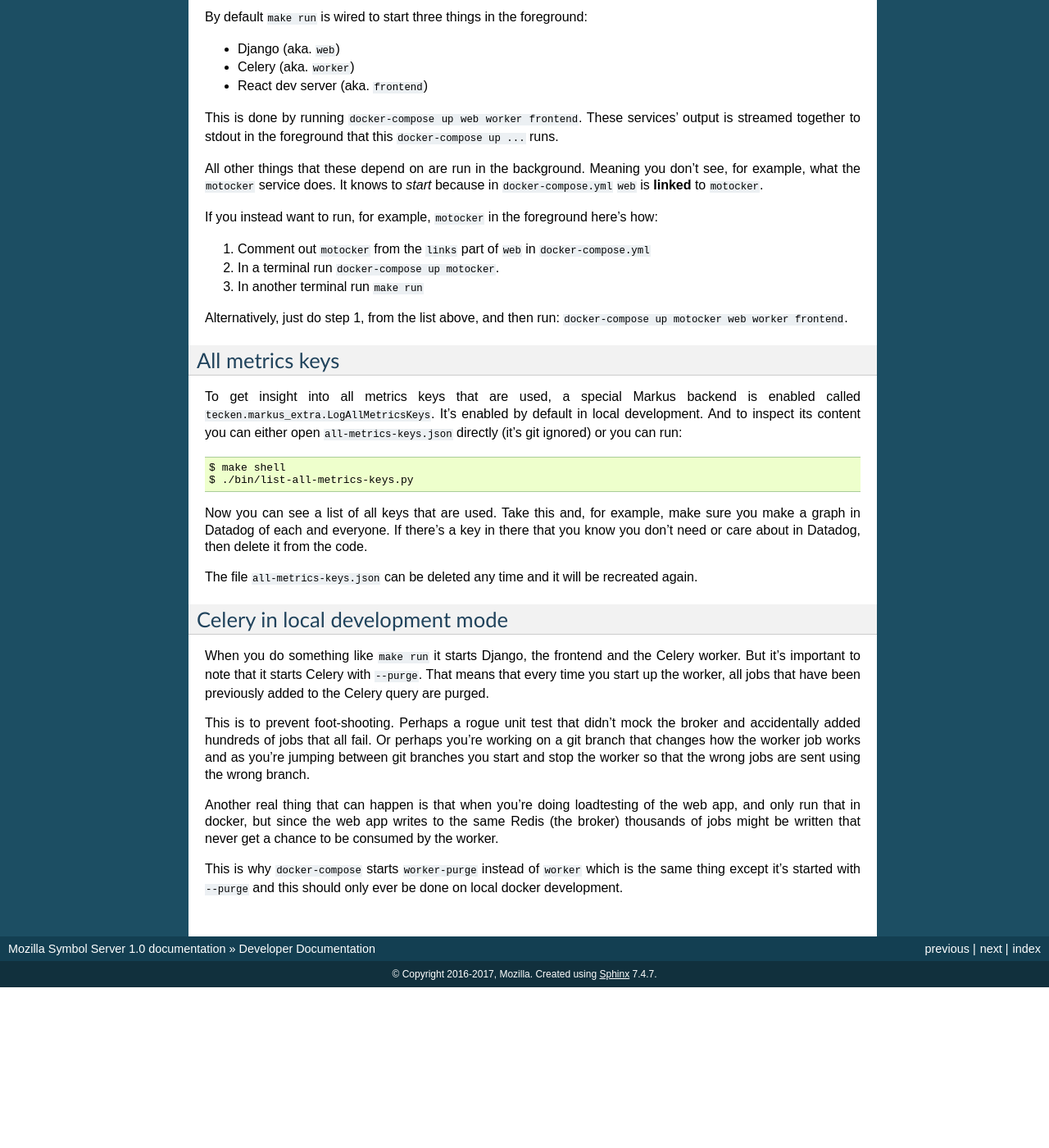
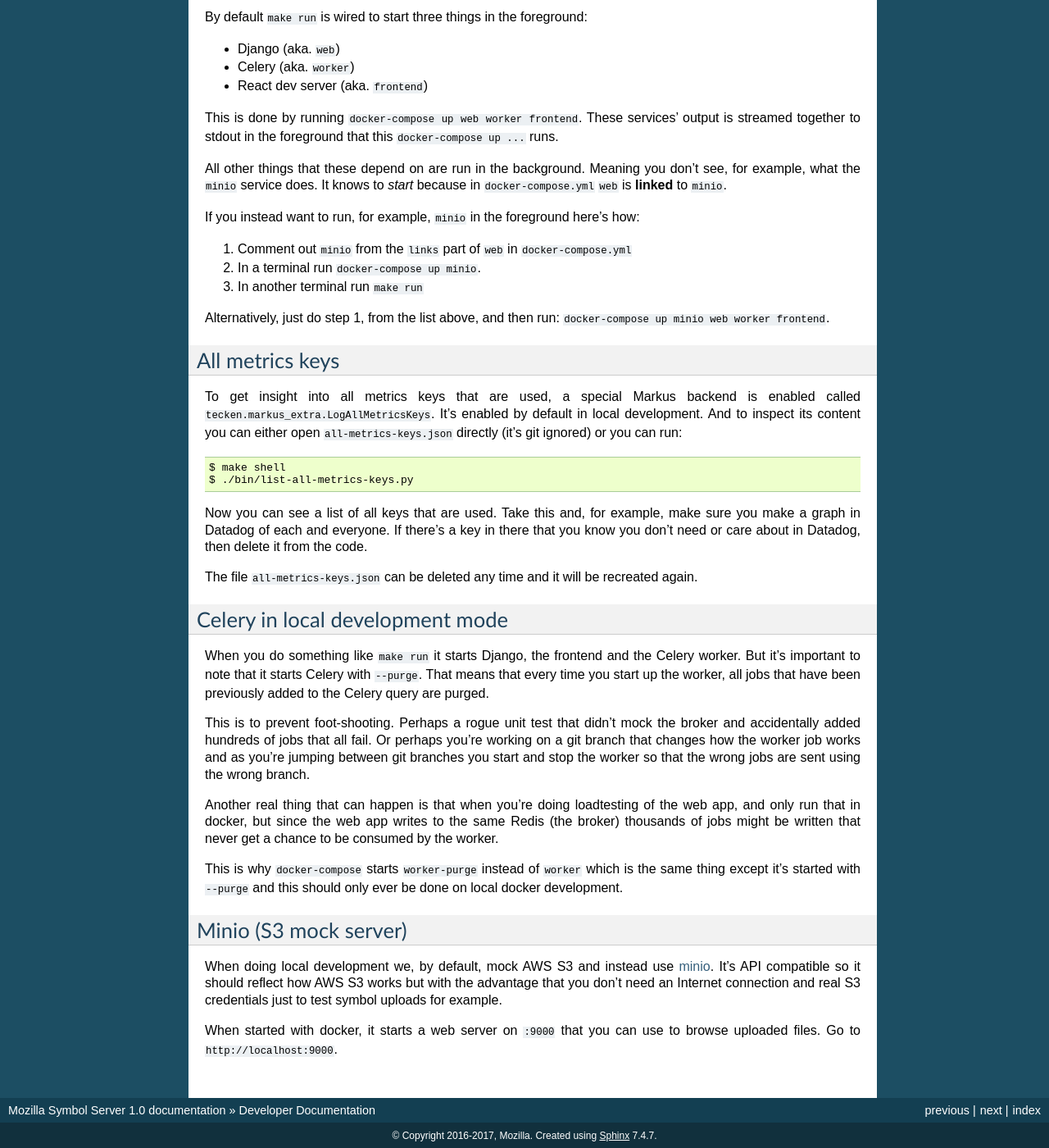
Before and after one commit to mozilla-services/tecken, a Sphinx documentation site: the page built from docs/dev.rst, in a window 1280 px wide and 1400 px high, scrolled down 4766 px. Shown: the whole window at 82% size. Built offline with Sphinx 7.4.7, drawn with Linux system fonts in a browser that asks for light colours; before the commit the page ends 5970 px from its top, so only the background shows below that; some of the changed text lies outside the part shown.

Commit message:
fixes bug 1398218 - minio for local development (#384)
* fixes bug 1398218 - minio for local development

* adding note about minio's web server

```diff
--- a/docs/dev.rst
+++ b/docs/dev.rst
@@ -281,7 +281,7 @@ exposed outside of docker onto your host.
 
 .. note:: If this fails to start, some exceptions might be hidden. If so,
           start a shell ``docker-compose run --user 0 web bash`` and run:
-          ``DJANGO_UPLOAD_DEFAULT_URL=http://motocker:5000/testbucket DJANGO_SYMBOL_URLS=http://motocker:5000/testbucket DJANGO_CONFIGURATION=Prodlike gunicorn tecken.wsgi:application -b 0.0.0.0:8000 --workers 4 --access-logfile -``
+          ``DJANGO_UPLOAD_DEFAULT_URL=http://minio:9000/testbucket DJANGO_SYMBOL_URLS=http://minio:9000/testbucket DJANGO_CONFIGURATION=Prodlike gunicorn tecken.wsgi:application -b 0.0.0.0:8000 --workers 4 --access-logfile -``
 
 That configuration **forces** you to run with ``DEBUG=False`` independent
 of what value you have set in ``.env`` for ``DEBUG``. Thus making it easy
@@ -342,21 +342,21 @@ services' output is streamed together to stdout in the foreground that
 this ``docker-compose up ...`` runs.
 
 All other things that these depend on are run in the background. Meaning
-you don't see, for example, what the ``motocker`` service does. It knows to
+you don't see, for example, what the ``minio`` service does. It knows to
 *start* because in ``docker-compose.yml`` ``web`` is **linked** to
-``motocker``.
+``minio``.
 
-If you instead want to run, for example, ``motocker`` in the foreground here's
+If you instead want to run, for example, ``minio`` in the foreground here's
 how:
 
-1. Comment out ``motocker`` from the ``links`` part of ``web`` in ``docker-compose.yml``
+1. Comment out ``minio`` from the ``links`` part of ``web`` in ``docker-compose.yml``
 
-2. In a terminal run ``docker-compose up motocker``.
+2. In a terminal run ``docker-compose up minio``.
 
 3. In another terminal run ``make run``
 
 Alternatively, just do step 1, from the list above, and then run:
-``docker-compose up motocker web worker frontend``.
+``docker-compose up minio web worker frontend``.
 
 
 All metrics keys
@@ -403,3 +403,17 @@ get a chance to be consumed by the worker.
 This is why ``docker-compose`` starts ``worker-purge`` instead of ``worker``
 which is the same thing except it's started with ``--purge`` and this should
 only ever be done on local docker development.
+
+
+Minio (S3 mock server)
+======================
+
+When doing local development we, by default, mock AWS S3 and instead use
+`minio`_. It's API compatible so it should reflect how AWS S3 works but
+with the advantage that you don't need an Internet connection and real
+S3 credentials just to test symbol uploads for example.
+
+When started with docker, it starts a web server on ``:9000`` that you can
+use to browse uploaded files. Go to ``http://localhost:9000``.
+
+.. _`minio`: https://minio.io/
```
Also changed, not shown: docker-compose.yml (+10 -7 lines), docs/configuration.rst (+5 -5 lines), 5 other files.
